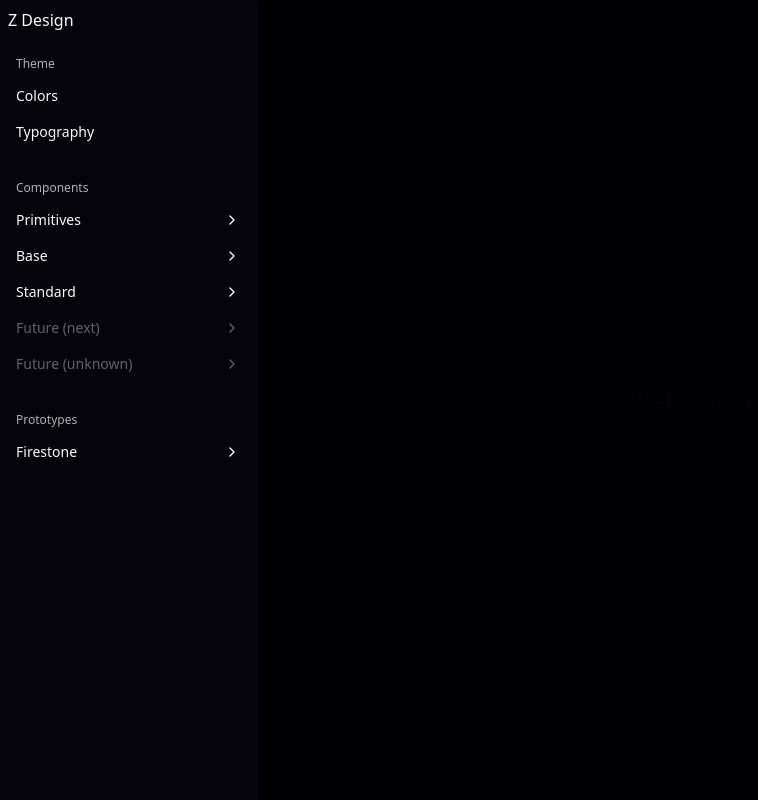
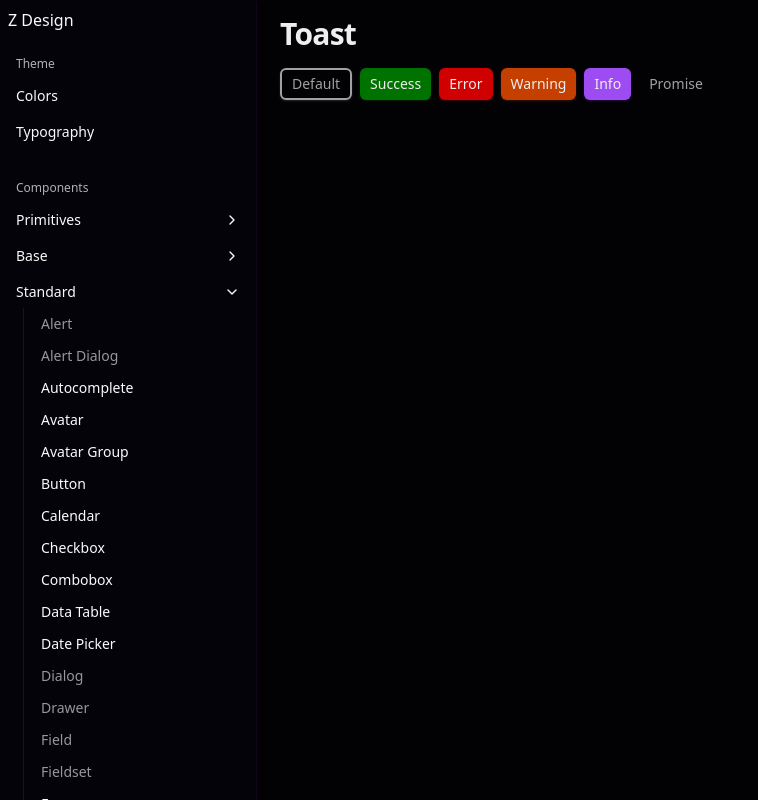
Before and after one commit to zougui1/z-design, a Next.js app: page /standard/toast in a window 1280 px wide. Before the commit this address had no page. Shown: the whole page, without its empty margins (0-758 px from the left). Built offline with nearby package versions, Linux system fonts and the light colour scheme.

Commit message:
add toast components

```diff
--- /dev/null
+++ b/src/app/base/base-toast/page.tsx
@@ -0,0 +1,79 @@
+"use client";
+
+import { X } from "lucide-react";
+
+import {
+  BaseButton,
+  Container,
+  Toast as BaseToast,
+  Typography,
+} from "~/ui/components/base";
+
+const manager = BaseToast.createManager();
+
+const ToastList = () => {
+  const { toasts } = BaseToast.useManager();
+
+  return (
+    <>
+      {toasts.map((item) => (
+        <BaseToast.Root
+          key={item.id}
+          toast={item}
+          className="flex items-start gap-3 pr-7"
+        >
+          <BaseToast.Icon type={item.type} className="mt-0.5 size-5 shrink-0" />
+          <BaseToast.Content>
+            {item.title && <BaseToast.Title className="text-sm font-medium" />}
+            {item.description && (
+              <BaseToast.Description className="text-muted-foreground text-sm" />
+            )}
+          </BaseToast.Content>
+          <BaseToast.Close aria-label="Close notification">
+            <X className="size-4" />
+          </BaseToast.Close>
+        </BaseToast.Root>
+      ))}
+    </>
+  );
+};
+
+export default function BaseToastPage() {
+  return (
+    <Container>
+      <BaseToast.Provider toastManager={manager}>
+        <div className="flex flex-col gap-4">
+          <Typography.H2>BaseToast</Typography.H2>
+
+          <div className="flex flex-wrap gap-2">
+            <BaseButton
+              color="neutral"
+              variant="outline"
+              onClick={() =>
+                manager.add({
+                  title: "Notification",
+                  description: "Composed from base Toast parts.",
+                })
+              }
+            >
+              Add toast
+            </BaseButton>
+
+            <BaseButton
+              color="success"
+              onClick={() => manager.success({ title: "Success!" })}
+            >
+              Success
+            </BaseButton>
+          </div>
+        </div>
+
+        <BaseToast.Portal>
+          <BaseToast.Viewport>
+            <ToastList />
+          </BaseToast.Viewport>
+        </BaseToast.Portal>
+      </BaseToast.Provider>
+    </Container>
+  );
+}
--- /dev/null
+++ b/src/app/standard/toast/page.tsx
@@ -0,0 +1,95 @@
+"use client";
+
+import { Button, Toaster, toast } from "~/ui/components";
+import { Container, Typography } from "~/ui/components/base";
+
+export default function ToastPage() {
+  return (
+    <Container>
+      <Toaster />
+
+      <div className="flex flex-col gap-8">
+        <div className="flex flex-col gap-4">
+          <Typography.H2>Toast</Typography.H2>
+
+          <div className="flex flex-wrap gap-2">
+            <Button
+              color="neutral"
+              variant="outline"
+              onClick={() =>
+                toast.add({
+                  title: "Saved",
+                  description: "Your changes have been saved.",
+                })
+              }
+            >
+              Default
+            </Button>
+
+            <Button
+              color="success"
+              onClick={() =>
+                toast.success({
+                  title: "Success",
+                  description: "Everything went through.",
+                })
+              }
+            >
+              Success
+            </Button>
+
+            <Button
+              color="destructive"
+              onClick={() =>
+                toast.error({
+                  title: "Something went wrong",
+                  description: "Please try again.",
+                })
+              }
+            >
+              Error
+            </Button>
+
+            <Button
+              color="warning"
+              onClick={() =>
+                toast.warning({
+                  title: "Heads up",
+                  description: "This action can't be undone.",
+                })
+              }
+            >
+              Warning
+            </Button>
+
+            <Button
+              color="primary"
+              onClick={() =>
+                toast.info({ title: "Did you know?", description: "Tips live here." })
+              }
+            >
+              Info
+            </Button>
+
+            <Button
+              color="neutral"
+              variant="ghost"
+              onClick={() =>
+                toast.promise(
+                  new Promise((resolve) => setTimeout(resolve, 2000)),
+                  {
+                    loading: "Uploading…",
+                    success: { title: "Uploaded" },
+                    error: { title: "Upload failed" },
+                  },
+                )
+              }
+            >
+              Promise
+            </Button>
+          </div>
+        </div>
+      </div>
+    </Container>
+  );
+}
--- a/src/ui/AppSidebar.tsx
+++ b/src/ui/AppSidebar.tsx
@@ -509,7 +509,6 @@ const componentItems: GroupNavItem[] = [
       {
         label: "Base Toast",
         url: "/base/base-toast",
-        className: cn("text-muted-foreground opacity-60"),
       },
       {
         label: "Base Toggle",
@@ -653,6 +652,10 @@ const componentItems: GroupNavItem[] = [
         url: "/standard/textarea",
       },
       {
+        label: "Toast",
+        url: "/standard/toast",
+      },
+      {
         label: "Tooltip",
         url: "/standard/tooltip",
       },
--- a/src/ui/components/base/Toast/ToastRoot.tsx
+++ b/src/ui/components/base/Toast/ToastRoot.tsx
@@ -26,7 +26,7 @@ export function ToastRoot({ className, style, ...props }: ToastRootProps) {
       }
       className={cn(
         "absolute right-0 m-[0_auto]",
-        "box-border w-full border p-4",
+        "box-border w-full border border-border p-4",
         "bg-background shadow-lg",
         "rounded-md bg-clip-padding",
         "origin-[bottom_center]",
--- /dev/null
+++ b/src/ui/components/standard/Toast/Toaster.tsx
@@ -0,0 +1,53 @@
+"use client";
+
+import { X } from "lucide-react";
+
+import { Toast as BaseToast } from "../../base";
+import { toast } from "./toast";
+
+export interface ToasterProps extends BaseToast.ProviderProps {}
+
+const ToastList = () => {
+  const { toasts } = BaseToast.useManager();
+
+  return (
+    <>
+      {toasts.map((item) => (
+        <BaseToast.Root
+          key={item.id}
+          toast={item}
+          className="flex items-start gap-3 pr-7"
+        >
+          <BaseToast.Icon type={item.type} className="mt-0.5 size-5 shrink-0" />
+
+          <BaseToast.Content>
+            {item.title && <BaseToast.Title className="text-sm font-medium" />}
+            {item.description && (
+              <BaseToast.Description className="text-muted-foreground text-sm" />
+            )}
+          </BaseToast.Content>
+
+          <BaseToast.Close aria-label="Close notification">
+            <X className="size-4" />
+          </BaseToast.Close>
+        </BaseToast.Root>
+      ))}
+    </>
+  );
+};
+
+/**
+ * Renders the toast provider, portal and viewport. Mount once (e.g. in the root
+ * layout); trigger toasts imperatively via the shared `toast` manager.
+ */
+export const Toaster = ({ toastManager = toast, ...props }: ToasterProps) => {
+  return (
+    <BaseToast.Provider toastManager={toastManager} {...props}>
+      <BaseToast.Portal>
+        <BaseToast.Viewport>
+          <ToastList />
+        </BaseToast.Viewport>
+      </BaseToast.Portal>
+    </BaseToast.Provider>
+  );
+};
--- /dev/null
+++ b/src/ui/components/standard/Toast/index.ts
@@ -0,0 +1,2 @@
+export * from "./Toaster";
+export * from "./toast";
--- /dev/null
+++ b/src/ui/components/standard/Toast/toast.ts
@@ -0,0 +1,17 @@
+"use client";
+
+import { Toast as BaseToast } from "../../base";
+
+/**
+ * Shared toast manager. Because it's created outside React and passed to the
+ * `<Toaster />` provider, its methods (`toast.success(...)`, etc.) can be called
+ * from anywhere — event handlers, module scope, non-React code.
+ */
+export const toast = BaseToast.createManager();
+
+/** Hook access to the same manager from inside components. */
+export const useToast = BaseToast.useManager;
+
+export type ToastManager = BaseToast.Manager;
+export type ToastOptions<Data extends object = object> =
+  BaseToast.ManagerAddOptions<Data>;
--- a/src/ui/components/standard/index.ts
+++ b/src/ui/components/standard/index.ts
@@ -18,4 +18,5 @@ export * from "./Skeleton";
 export * from "./Spinner";
 export * from "./Tabs";
 export * from "./Textarea";
+export * from "./Toast";
 export * from "./Tooltip";
```
